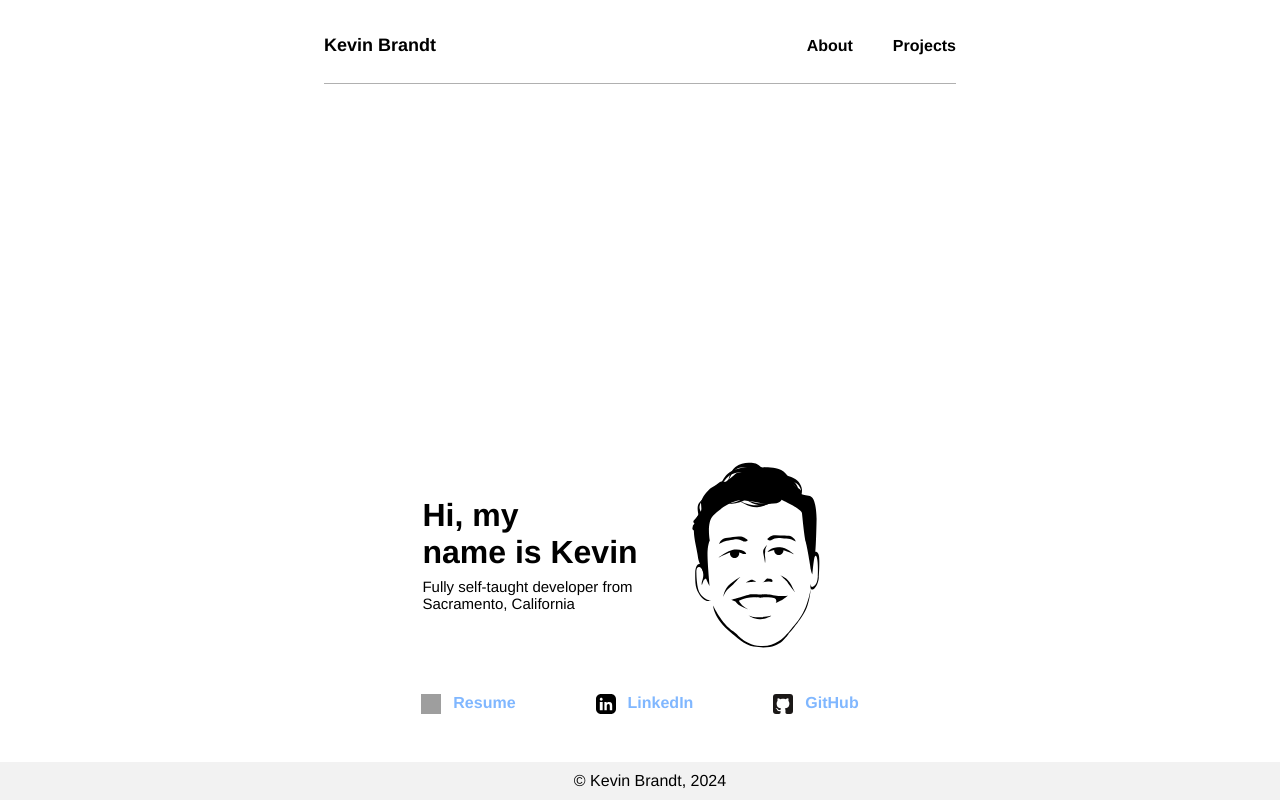
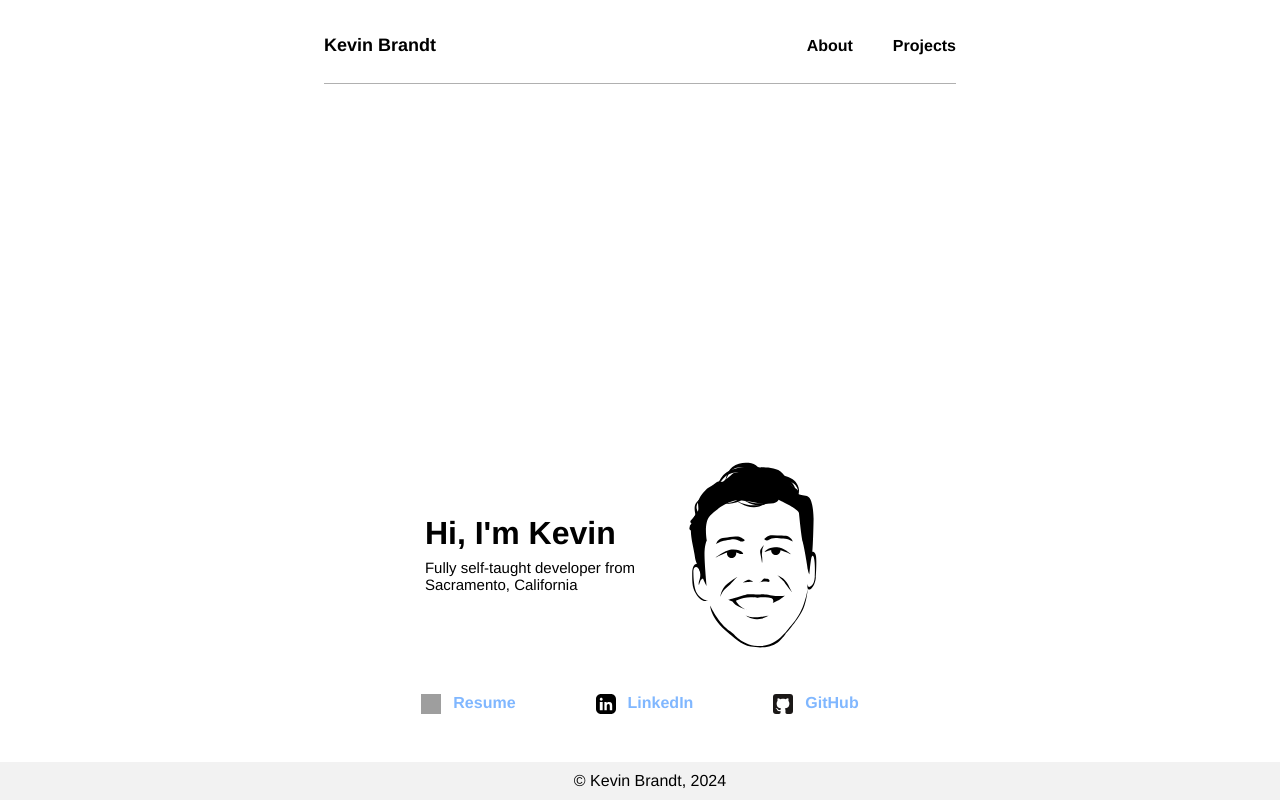
Before and after one commit to kbrandt123/portfolio, a React (Create React App) app: page / in a window 1280 px wide. Shown: the top 800 px of the page. Built offline with nearby package versions, Linux system fonts and the light colour scheme; grey boxes are pictures that could not be loaded.

Commit message:
updated hero section

```diff
--- a/src/components/Hero.js
+++ b/src/components/Hero.js
@@ -5,11 +5,7 @@ const Hero = () => {
     <div id="aboutSection" className="portfolio-hero-section">
       <div className="portfolio-hero-center-container">
         <div className="portfolio-hero-left">
-          <h1 className="portfolio-hero-header">
-            Hi, my
-            <br />
-            name is Kevin
-          </h1>
+          <h1 className="portfolio-hero-header">Hi, I'm Kevin</h1>
           <div className="portfolio-hero-descriptor">
             Fully self-taught developer from
             <br />
```
